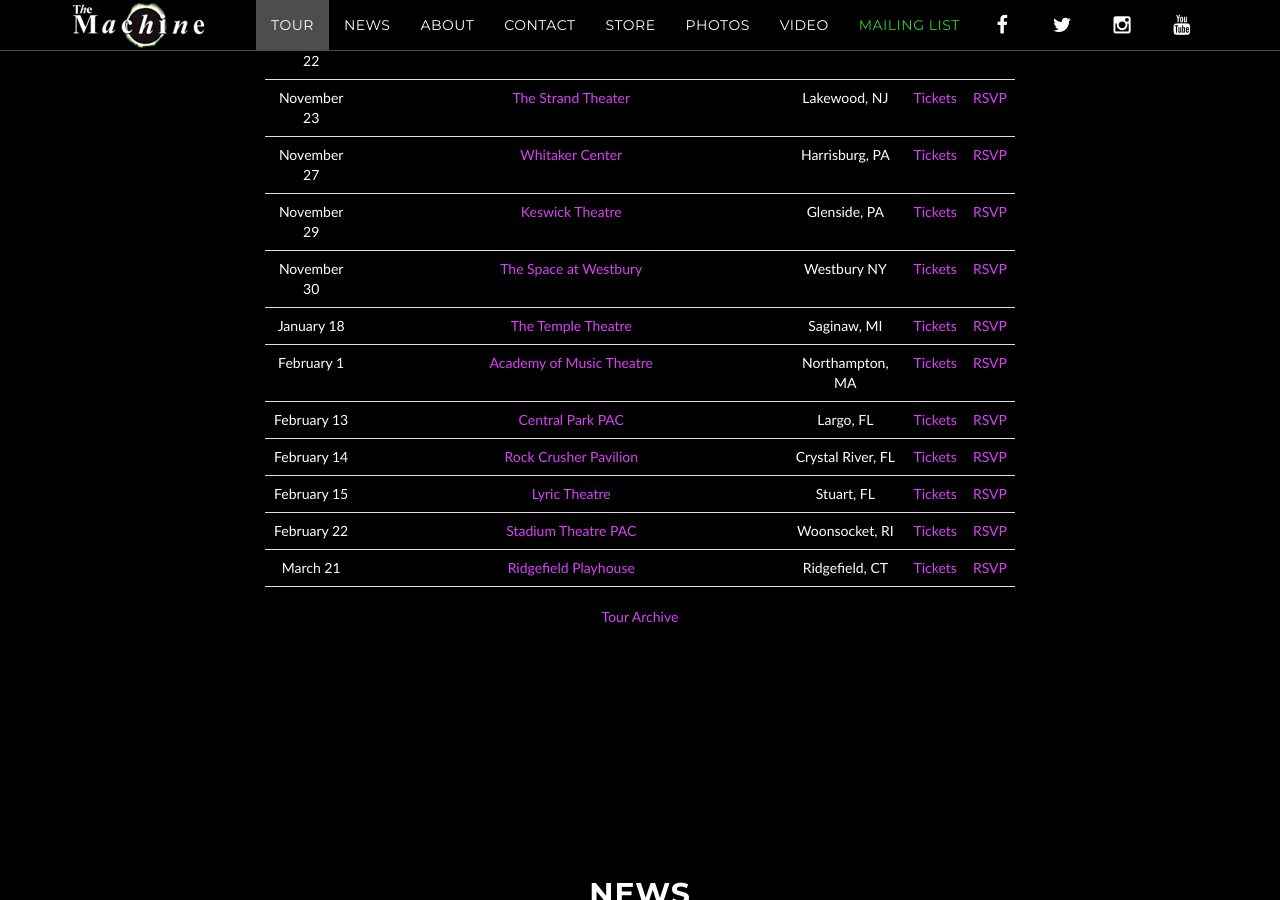
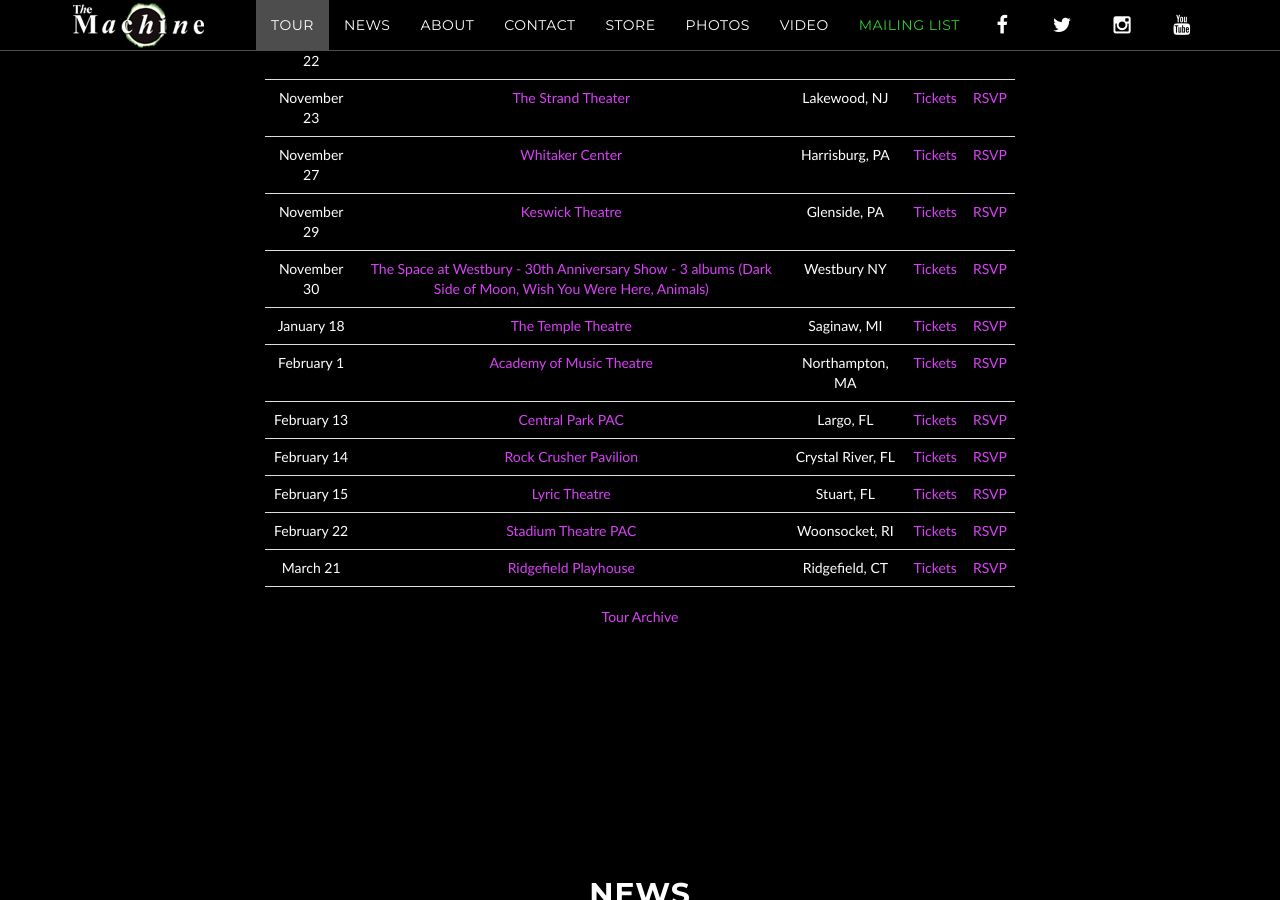
Before and after one commit to machineweb/machineweb.github.io, a Jekyll site: the page built from index.html, in a window 1280 px wide and 900 px high, scrolled down 1654 px. Built offline with Jekyll 4.4.1, drawn with Linux system fonts in a browser that asks for light colours; comment, search, counter and statistics services are not loaded.

Commit message:
Updated tour

```diff
--- a/_data/tour.yml
+++ b/_data/tour.yml
@@ -4043,7 +4043,7 @@
     order: "1584763200000"
 
   - date: "November 30 2019"
-    venue: "The Space at Westbury"
+    venue: "The Space at Westbury - 30th Anniversary Show - 3 albums (Dark Side of Moon, Wish You Were Here, Animals)"
     venue-url: "http://www.thespaceatwestbury.com/?page=shows"
     location: "Westbury NY"
     tickets-url: "On sale soon"
```
